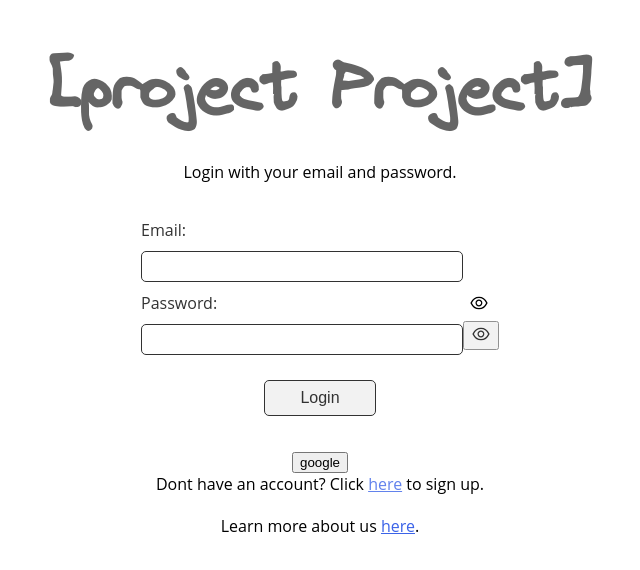
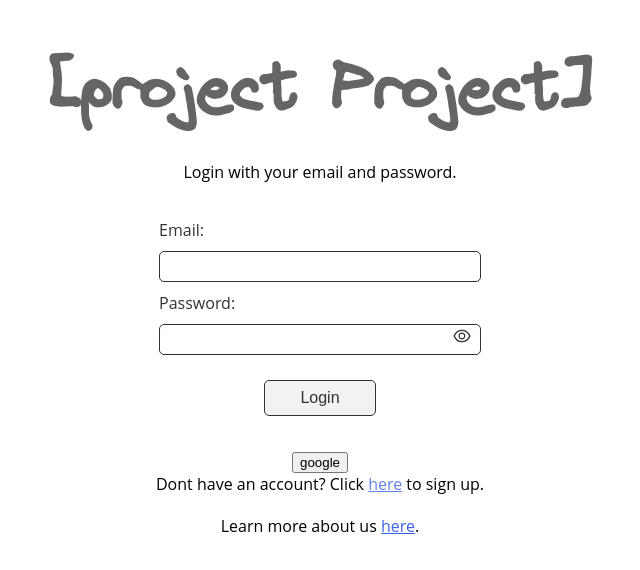
Before and after one commit to SMooreSwe/projectProject, a Next.js app: page / in a window 1280 px wide. Shown: the top 570 px of the page, without its empty margins (320-960 px from the left). Built offline with nearby package versions, Linux system fonts and the light colour scheme; no server answers.

Commit message:
fixed merge conflicts

```diff
--- a/app/components/LoginForm.tsx
+++ b/app/components/LoginForm.tsx
@@ -80,18 +80,6 @@ export const Form = () => {
             />
           </label>
           <div className="login-form-password-div">
-            <button
-              className="login-form__password-visibility"
-              onClick={togglePassword}
-            >
-              {passwordType === "password" ? (
-                <AiOutlineEye size={20} />
-              ) : (
-                <AiOutlineEyeInvisible size={20} />
-              )}
-            </button>
-          </div>
-          <div className="login-form-password-div">
             <label className="inputLabel">
               {" "}
               Password:
@@ -104,7 +92,7 @@ export const Form = () => {
                 onChange={handleChange}
               />
               <button
-                className="formPasswordVisibility"
+                className="login-form__password-visibility"
                 onClick={togglePassword}
               >
                 {passwordType === "password" ? (
```
